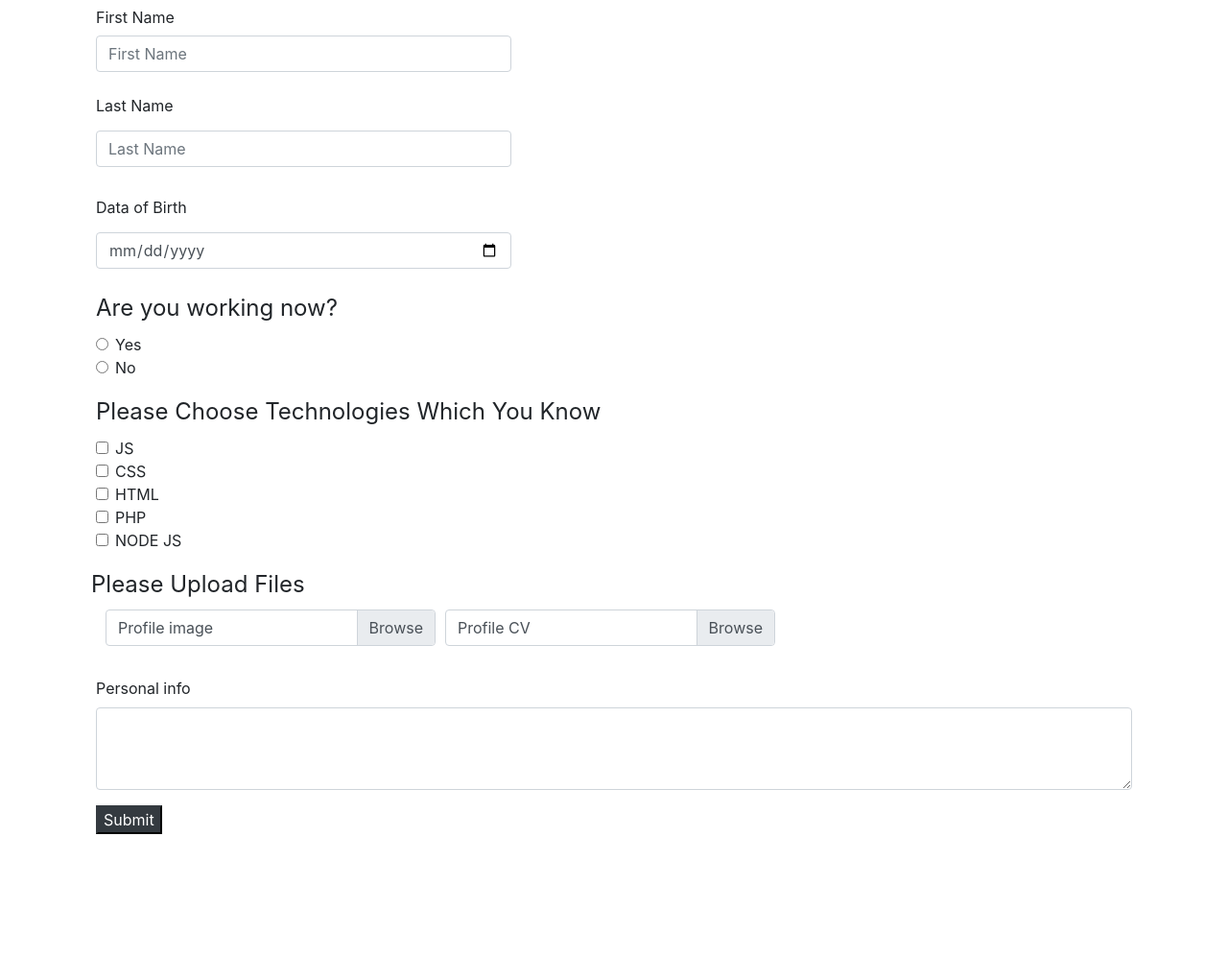
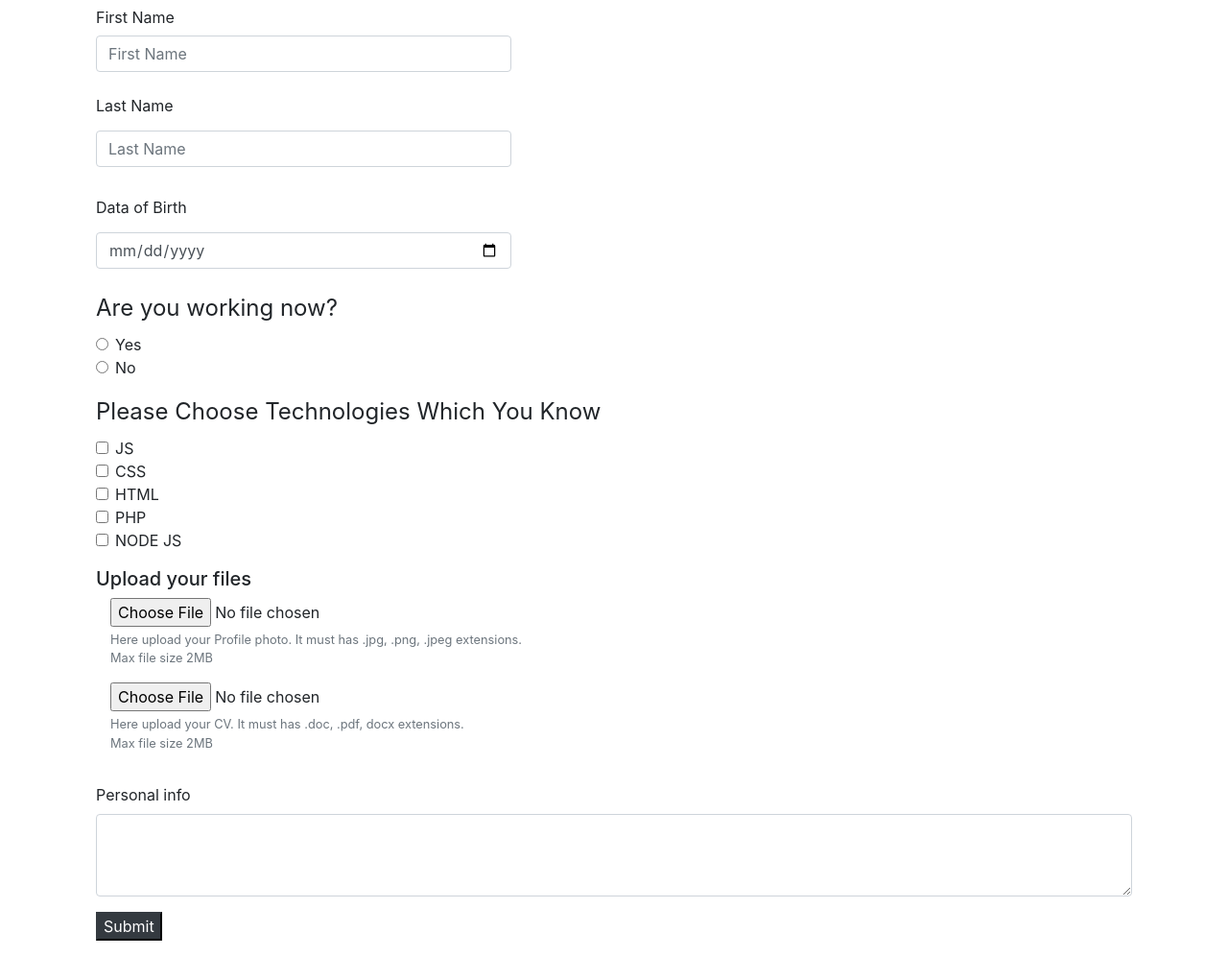
Before and after one commit to AgentPrus/user-profile-form, a PHP site: page / in a window 1280 px wide. Shown: the part 130-1126 px from the top of the page at 96% size. Before the commit the page ends 999 px from the top, so only its background shows below. Run offline with PHP 8.4, Linux system fonts and the light colour scheme.

Commit message:
create validation for uploading files

```diff
--- a/index.php
+++ b/index.php
@@ -1,4 +1,5 @@
 <?php
+include('upload.php');
 
 function isFieldEmpty($fieldName, $filedValue)
 {
@@ -21,10 +22,10 @@ function validateFieldLength($fieldName, $filedValue, $length)
     }
 }
 
-function validateDateOfBirth($birthDay)
+function validateDateOfBirth($birthDay, $age)
 {
-    if (time() < strtotime('+18 years', strtotime($birthDay))) {
-        return 'You must be 18 years old or above';
+    if (time() < strtotime("+$age years", strtotime($birthDay))) {
+        return "You must be $age years old or above";
     }
 }
 
@@ -39,6 +40,7 @@ if (filter_has_var(INPUT_POST, 'submit')) {
         $errors[] = isFieldEmpty('First name', $_POST['firstName']);
         $errors[] = isFieldEmpty('Last name', $_POST['lastName']);
         $errors[] = isFieldEmpty('Personal Info', $_POST['personalInfo']);
+        $errors[] = isFieldEmpty('Date of Birth', $_POST['dateOfBirth']);
 
         // validate fields
         $errors[] = validateField($_POST['firstName'], 'First name');
@@ -50,12 +52,17 @@ if (filter_has_var(INPUT_POST, 'submit')) {
         $errors[] = validateFieldLength('Personal info', $_POST['personalInfo'], 60);
 
         //validate user age
-        $errors[] = validateDateOfBirth($_POST['dateOfBirth']);
+        $errors[] = validateDateOfBirth($_POST['dateOfBirth'], 18);
+
+// TODO: Simplify file error message validation logic
+        if (!empty($uploadedCVResult) && isset($uploadedCVResult) && !is_bool($uploadedCVResult)) {
+            $errors['fileUploadError'] = $uploadedCVResult;
+        }
+
+        if (!empty($uploadedImageResult) && isset($uploadedImageResult) && !is_bool($uploadedImageResult)) {
+            $errors['imageUploadError'] = $uploadedImageResult;
+        }
     }
-
-    // Uploaded profile files
-    $profileImage = $_FILES['image'];
-    $profileCV = $_FILES['resume'];
 }
 ?>
 
@@ -138,35 +145,50 @@ if (filter_has_var(INPUT_POST, 'submit')) {
                     <label class="form-check-label">NODE JS</label>
                 </div>
             </fieldset>
-            <fieldset class="form-row col">
-                <legend>Please Upload Files</legend>
-                <div class="container-sm form-row">
-                    <div class="col-auto">
-                        <div class="custom-file">
-                            <input type="file" class="custom-file-input" name="image">
-                            <label class="custom-file-label">
-                                <?php if (isset($_FILES['image']) && !empty($_FILES['image'])) {
-                                    echo $_FILES['image']['name'];
-                                } else {
-                                    echo 'Profile image';
-                                } ?>
-                            </label>
+            <div class="form-group col">
+                <h5>Upload your files</h5>
+                <!-- TODO: Display error message on uploading files -->
+                <?php if (filter_has_var(INPUT_POST, 'submit')): ?>
+                    <?php if (empty($errors['imageUploadError'])): ?>
+                        <div class="alert alert-dismissible alert-success">
+                            <button type="button" class="close" data-dismiss="alert">&times;</button>
+                            <strong>Well done!</strong> Your image successfully uploaded.
                         </div>
-                    </div>
-                    <div class="col-auto pb-3">
-                        <div class="custom-file">
-                            <input type="file" class="custom-file-input" name="resume">
-                            <label class="custom-file-label">
-                                <?php if (isset($_FILES['resume']) && !empty($_FILES['resume'])) {
-                                    echo $_FILES['resume']['name'];
-                                } else {
-                                    echo 'Profile CV';
-                                } ?>
-                            </label>
+                    <?php else: ?>
+                        <div class="alert alert-dismissible alert-danger">
+                            <button type="button" class="close" data-dismiss="alert">&times;</button>
+                            <strong>Oh snap!</strong> <?php echo $errors['imageUploadError']; ?>
                         </div>
-                    </div>
+                    <?php endif; ?>
+                <?php endif; ?>
+                <div class="container-sm pb-3">
+                    <input type="file" name="image" class="form-control-file">
+                    <small class="form-text text-muted">Here upload your Profile photo. It must has .jpg, .png,
+                        .jpeg
+                        extensions.<br> Max file size 2MB
+                    </small>
                 </div>
-            </fieldset>
+                <?php if (filter_has_var(INPUT_POST, 'submit')): ?>
+                    <?php if (empty($errors['fileUploadError'])): ?>
+                        <div class="alert alert-dismissible alert-success">
+                            <button type="button" class="close" data-dismiss="alert">&times;</button>
+                            <strong>Well done!</strong> Your CV successfully uploaded.
+                        </div>
+                    <?php else: ?>
+                        <div class="alert alert-dismissible alert-danger">
+                            <button type="button" class="close" data-dismiss="alert">&times;</button>
+                            <strong>Oh snap!</strong> <?php echo $uploadedCVResult; ?>
+                        </div>
+                    <?php endif; ?>
+                <?php endif; ?>
+                <div class="container-sm">
+                    <input type="file" name="resume">
+                    <small class="form-text text-muted">Here upload your CV. It must has .doc, .pdf, docx
+                        extensions.<br> Max file size 2MB
+                    </small>
+                </div>
+
+            </div>
             <div class="form-group col pt-3">
                 <label>Personal info</label>
                 <textarea class="form-control" name="personalInfo"
--- /dev/null
+++ b/upload.php
@@ -0,0 +1,47 @@
+<?php
+if (isset($_POST) && !empty($_POST)) {
+
+    // TODO: Reduce uploading file validation code
+
+    // Extension  types of the files available to upload
+    $allowedImageExt = ['jpg', 'jpeg', 'png'];
+    $allowedResumeExt = ['pdf', 'doc', 'docx'];
+
+    function getFileExtension($fileName)
+    {
+        $fileExt = explode('.', $fileName);
+        return strtolower(end($fileExt));
+    }
+
+    function uploadFile($fileActualExt, $allowedExt, $fileErrors, $fileSize, $fileTmpName, $fileName)
+    {
+        $fileDestination = 'uploads/' . $fileName;
+        $maxFileSize = 2000000; // max file size in KB is equal to 2 MB
+
+        // Check if file has correct type
+        if (in_array($fileActualExt, $allowedExt)) {
+            // Check if file has errors
+            if ($fileErrors === 0) {
+                // Check file size
+                if ($fileSize < $maxFileSize) {
+                    return move_uploaded_file($fileTmpName, $fileDestination);
+                } else {
+                    return 'File is too big';
+                }
+            } else {
+                return "There were errors while uploading your file";
+            }
+        } else {
+            return "You cannot upload file of this type!";
+        }
+    }
+
+    // Check if image exists
+    if (isset($_FILES['image']['name']) && !empty($_FILES['image']['name'])) {
+        $uploadedImageResult = uploadFile(getFileExtension($_FILES['image']['name']), $allowedImageExt, $_FILES['image']['error'], $_FILES['image']['size'], $_FILES['image']['tmp_name'], $_FILES['image']['name']);
+    }
+    // Check if resume exists
+    if (isset($_FILES['resume']['name']) && !empty($_FILES['resume']['name'])) {
+        $uploadedCVResult = uploadFile(getFileExtension($_FILES['resume']['name']), $allowedResumeExt, $_FILES['resume']['error'], $_FILES['resume']['size'], $_FILES['resume']['tmp_name'], $_FILES['resume']['name']);
+    }
+}
```
